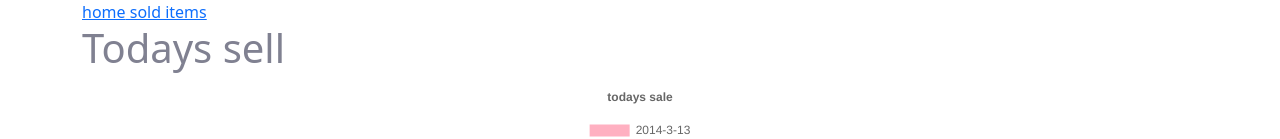
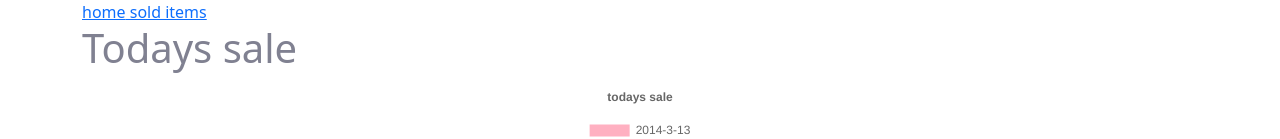
Before and after one commit to kiztopia1/The-system-backend, a React (Create React App) app: page /soldItems in a window 1280 px wide. Shown: the top 139 px of the page. Built offline with nearby package versions, Linux system fonts and the light colour scheme.

Commit message:
simple bug fixed

```diff
--- a/src/soldItemsPage/SoldItemsPage.js
+++ b/src/soldItemsPage/SoldItemsPage.js
@@ -78,7 +78,7 @@ function SoldItemsPage() {
         }
     return (
         <div className='container'>
-            <h1>Todays sell</h1>
+            <h1>Todays sale</h1>
             {items.map(item => {
                 return(
                   item.date
```
